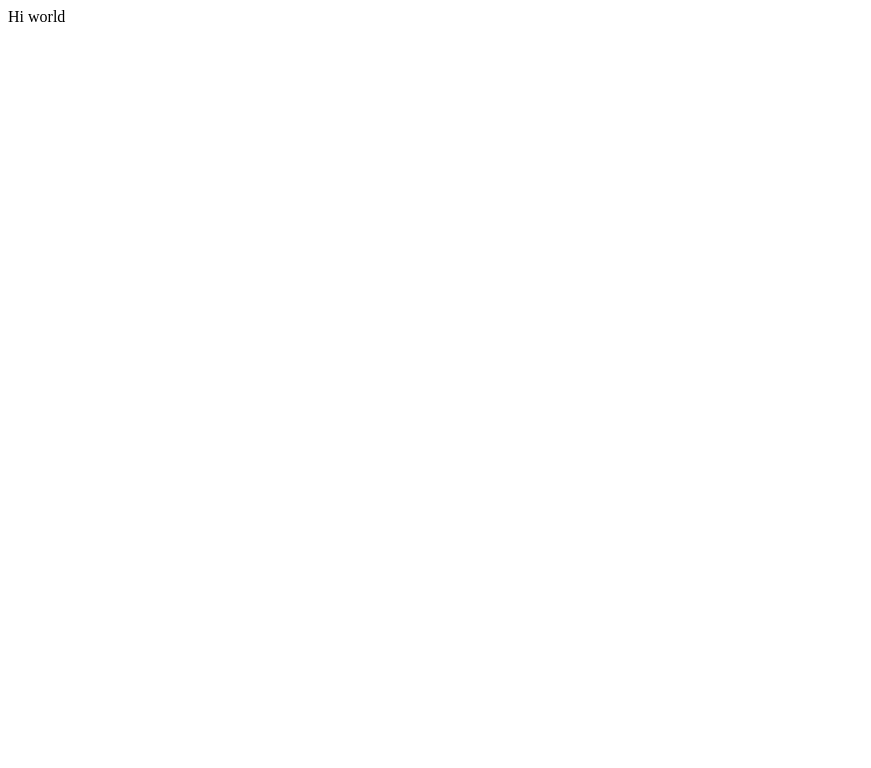
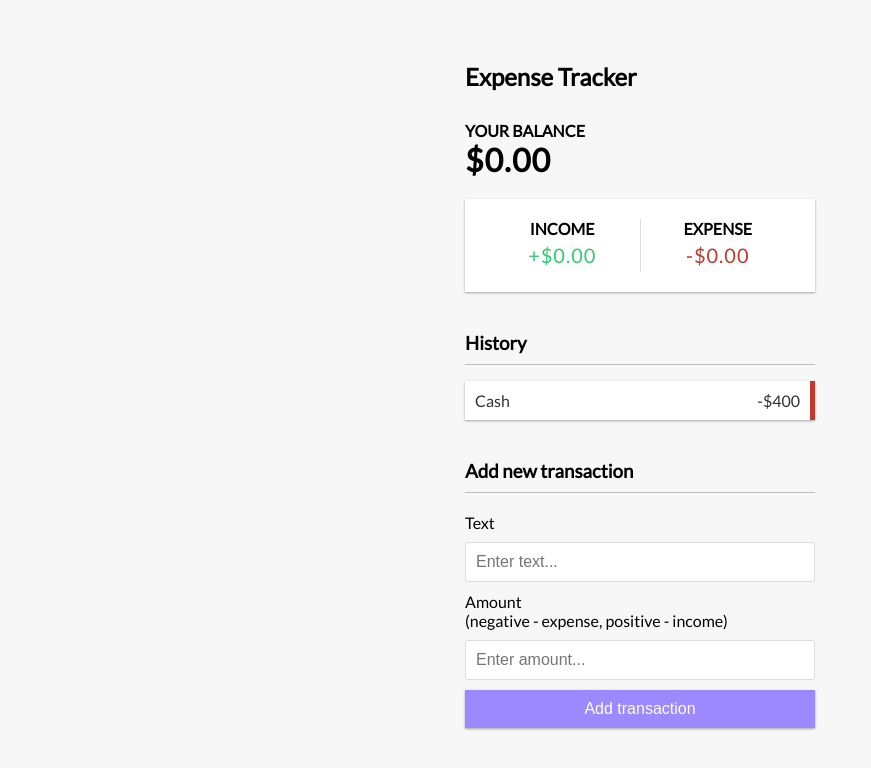
Before and after one commit to Vaibhav-Dhiman/React_Hooks, a React (Create React App) app: page / in a window 1280 px wide. Shown: the top 768 px of the page, without its empty margins (0-871 px from the left). Built offline with nearby package versions, Linux system fonts and the light colour scheme.

Commit message:
design done

```diff
--- a/src/App.css
+++ b/src/App.css
@@ -1,38 +1,151 @@
-.App {
-  text-align: center;
+@import url('https://fonts.googleapis.com/css?family=Lato&display=swap');
+
+:root {
+  --box-shadow: 0 1px 3px rgba(0, 0, 0, 0.12), 0 1px 2px rgba(0, 0, 0, 0.24);
 }
 
-.App-logo {
-  height: 40vmin;
-  pointer-events: none;
+* {
+  box-sizing: border-box;
 }
 
-@media (prefers-reduced-motion: no-preference) {
-  .App-logo {
-    animation: App-logo-spin infinite 20s linear;
-  }
-}
-
-.App-header {
-  background-color: #282c34;
-  min-height: 100vh;
+body {
+  background-color: #f7f7f7;
   display: flex;
   flex-direction: column;
   align-items: center;
   justify-content: center;
-  font-size: calc(10px + 2vmin);
-  color: white;
+  min-height: 100vh;
+  margin: 0;
+  font-family: 'Lato', sans-serif;
 }
 
-.App-link {
-  color: #61dafb;
+.container {
+  margin: 30px auto;
+  width: 350px;
 }
 
-@keyframes App-logo-spin {
-  from {
-    transform: rotate(0deg);
-  }
-  to {
-    transform: rotate(360deg);
-  }
+h1 {
+  letter-spacing: 1px;
+  margin: 0;
 }
+
+h3 {
+  border-bottom: 1px solid #bbb;
+  padding-bottom: 10px;
+  margin: 40px 0 10px;
+}
+
+h4 {
+  margin: 0;
+  text-transform: uppercase;
+}
+
+.inc-exp-container {
+  background-color: #fff;
+  box-shadow: var(--box-shadow);
+  padding: 20px;
+  display: flex;
+  justify-content: space-between;
+  margin: 20px 0;
+}
+
+.inc-exp-container > div {
+  flex: 1;
+  text-align: center;
+}
+
+.inc-exp-container > div:first-of-type {
+  border-right: 1px solid #dedede;
+}
+
+.money {
+  font-size: 20px;
+  letter-spacing: 1px;
+  margin: 5px 0;
+}
+
+.money.plus {
+  color: #2ecc71;
+}
+
+.money.minus {
+  color: #c0392b;
+}
+
+label {
+  display: inline-block;
+  margin: 10px 0;
+}
+
+input[type='text'],
+input[type='number'] {
+  border: 1px solid #dedede;
+  border-radius: 2px;
+  display: block;
+  font-size: 16px;
+  padding: 10px;
+  width: 100%;
+}
+
+.btn {
+  cursor: pointer;
+  background-color: #9c88ff;
+  box-shadow: var(--box-shadow);
+  color: #fff;
+  border: 0;
+  display: block;
+  font-size: 16px;
+  margin: 10px 0 30px;
+  padding: 10px;
+  width: 100%;
+}
+
+.btn:focus,
+.delete-btn:focus {
+  outline: 0;
+}
+
+.list {
+  list-style-type: none;
+  padding: 0;
+  margin-bottom: 40px;
+}
+
+.list li {
+  background-color: #fff;
+  box-shadow: var(--box-shadow);
+  color: #333;
+  display: flex;
+  justify-content: space-between;
+  position: relative;
+  padding: 10px;
+  margin: 10px 0;
+}
+
+.list li.plus {
+  border-right: 5px solid #2ecc71;
+}
+
+.list li.minus {
+  border-right: 5px solid #c0392b;
+}
+
+.delete-btn {
+  cursor: pointer;
+  background-color: #e74c3c;
+  border: 0;
+  color: #fff;
+  font-size: 20px;
+  line-height: 20px;
+  padding: 2px 5px;
+  position: absolute;
+  top: 50%;
+  left: 0;
+  transform: translate(-100%, -50%);
+  opacity: 0;
+  transition: opacity 0.3s ease;
+}
+
+.list li:hover .delete-btn {
+  opacity: 1;
+}
--- a/src/App.js
+++ b/src/App.js
@@ -1,10 +1,21 @@
 import React from 'react';
 import './App.css';
+import {Header} from './components/Header';
+import {Balance} from './components/Balance';
+import {IncomeExpenses} from './components/IncomeExpenses';
+import {TransactionList} from './components/TransactionList';
+import {Addtransaction} from './components/AddTransaction';
 
 function App() {
   return (
     <div>
-      Hi world
+     <Header/>
+     <div className = "container">
+       <Balance />
+       <IncomeExpenses/>
+       <TransactionList/>
+       <Addtransaction/>
+       </div>
     </div>
   );
 }
--- /dev/null
+++ b/src/components/AddTransaction.js
@@ -0,0 +1,23 @@
+import React from 'react'
+
+export const Addtransaction = () => {
+    return (
+        <>
+    <h3>Add new transaction</h3>
+      <form>
+        <div className="form-control">
+          <label htmlFor="text">Text</label>
+          <input type="text" placeholder="Enter text..." />
+        </div>
+        <div className="form-control">
+          <label htmlFor="amount"
+            >Amount <br />
+            (negative - expense, positive - income)</label
+          >
+          <input type="number" placeholder="Enter amount..." />
+        </div>
+        <button className="btn">Add transaction</button>
+      </form>
+        </>
+    )
+}
--- /dev/null
+++ b/src/components/Balance.js
@@ -0,0 +1,10 @@
+import React from 'react'
+
+export const Balance = () => {
+    return (
+        <>
+            <h4>Your Balance</h4>
+            <h1 id="balance">$0.00</h1>
+        </>
+    )
+}
--- /dev/null
+++ b/src/components/Header.js
@@ -0,0 +1,9 @@
+import React from 'react'
+
+export const Header = () => {
+    return (
+        <h2>
+            Expense Tracker
+        </h2>
+    )
+}
--- /dev/null
+++ b/src/components/IncomeExpenses.js
@@ -0,0 +1,17 @@
+import React from 'react'
+
+export const IncomeExpenses = () => {
+    return (
+        <div><div className="inc-exp-container">
+        <div>
+          <h4>Income</h4>
+          <p  className="money plus">+$0.00</p>
+        </div>
+        <div>
+          <h4>Expense</h4>
+          <p className="money minus">-$0.00</p>
+        </div>
+      </div>
+        </div>
+    )
+}
--- /dev/null
+++ b/src/components/TransactionList.js
@@ -0,0 +1,14 @@
+import React from 'react'
+
+export const TransactionList = () => {
+    return (
+        <>
+           <h3>History</h3>
+           <ul className="list">
+           <li className="minus">
+            Cash <span>-$400</span><button className="delete-btn">x</button>
+            </li>
+            </ul>
+        </>
+    )
+}
--- a/src/index.js
+++ b/src/index.js
@@ -1,7 +1,6 @@
 import React from 'react';
 import ReactDOM from 'react-dom';
 import App from './App';
-// test code
 ReactDOM.render(
   <React.StrictMode>
     <App />
```
